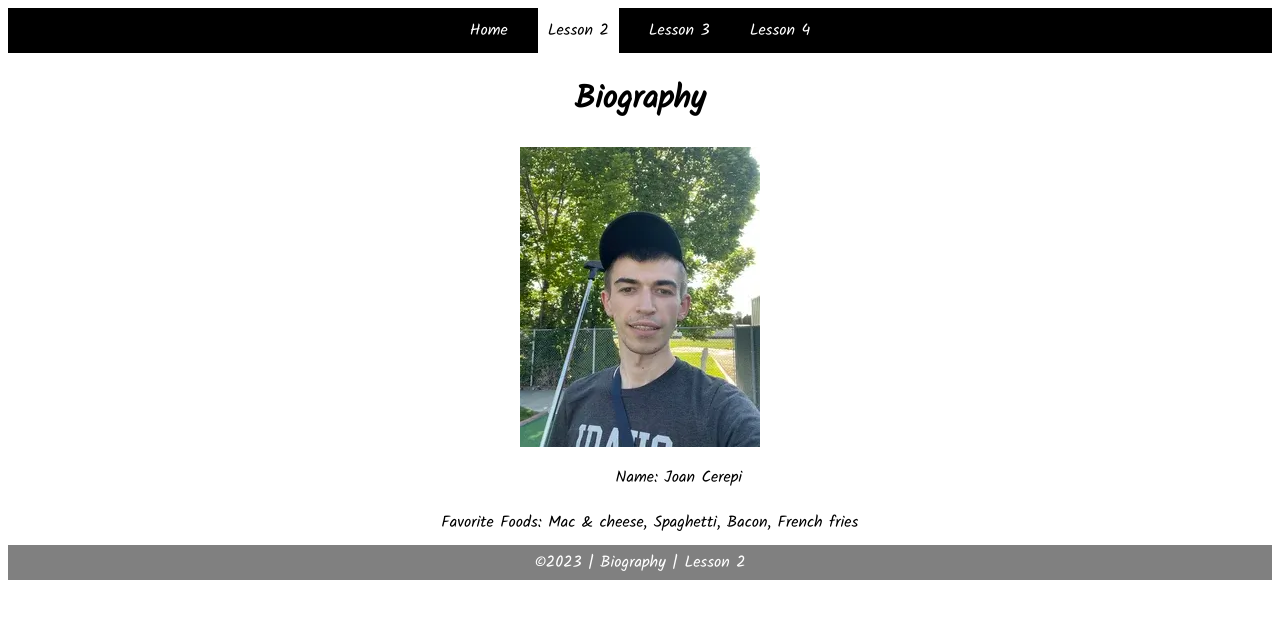
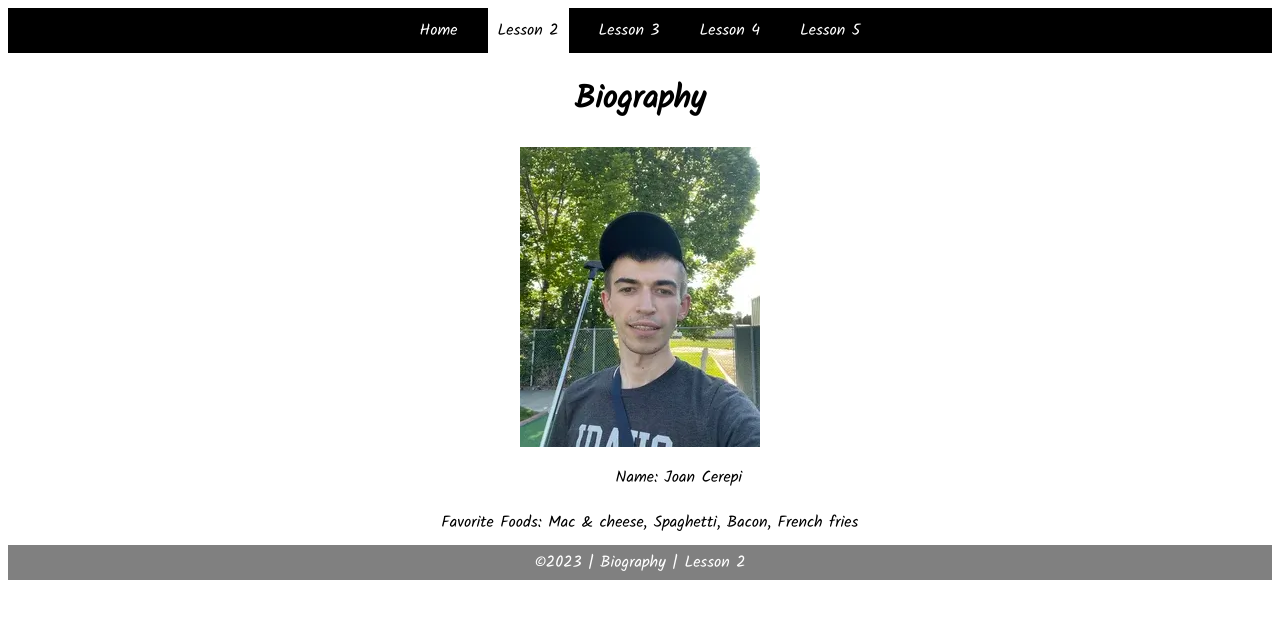
Before and after one commit to joan-cerepi/cse121b, a plain HTML site: page week-02/prove/task2.html in a window 1280 px wide. Drawn offline with Linux system fonts and the light colour scheme.

Commit message:
added task 5 link to navigation menu

```diff
--- a/week-02/prove/task2.html
+++ b/week-02/prove/task2.html
@@ -18,6 +18,7 @@
       <li><a href="task2.html" class="active">Lesson 2</a></li>
       <li><a href="../../week-03/prove/task3.html">Lesson 3</a></li>
       <li><a href="../../week-04/prove/task4.html">Lesson 4</a></li>
+      <li><a href="../../week-05/prove/task5.html">Lesson 5</a></li>
     </ul>
   </nav>
   <header>
```
Also changed, not shown: week-03/prove/task3.html (+1 -0 lines), week-04/prove/task4.html (+1 -0 lines).
